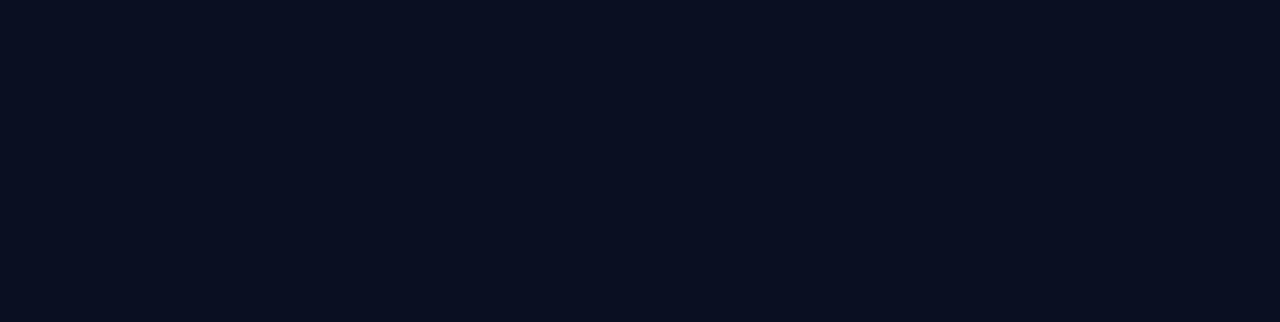
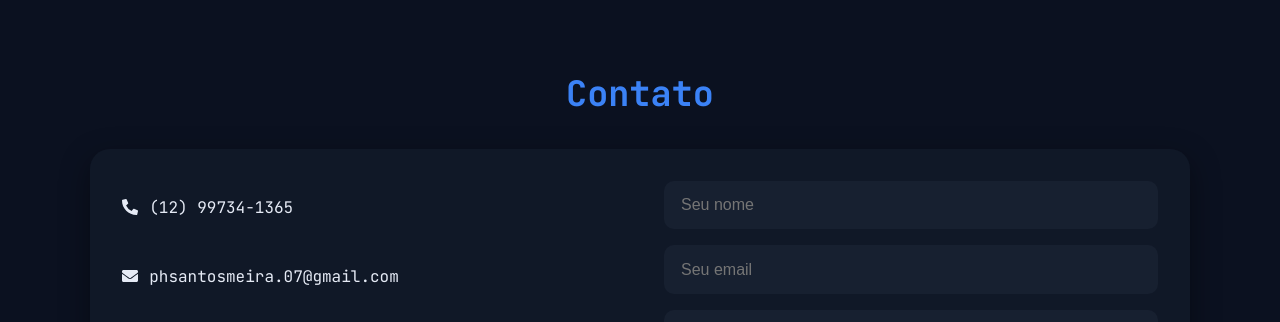
Before and after one commit to meiraPe/PortfolioPessoal, a Next.js app: page / in a window 1280 px wide. Shown: the part 2475-2797 px from the top of the page. Before the commit the page ends 2453 px from the top, so only its background shows below. Built offline with nearby package versions, Linux system fonts and the light colour scheme.

Commit message:
Adicionando sessoes

```diff
--- a/src/pages/index.js
+++ b/src/pages/index.js
@@ -4,6 +4,8 @@ import Header from "@/components/Header";
 import Hero, { Section } from "@/components/Hero";
 import About from "@/components/About";
 import Projects from "@/components/ProjectSection";
+import Contact from "@/components/Contact"
+import Footer from "@/components/Footer";
 
 export default function Home() {
   return (
@@ -29,6 +31,14 @@ export default function Home() {
         <section>
         <Projects/>
         </section>
+
+        <section>
+          <Contact/>
+        </section>
+
+        <section>
+          <Footer/>
+        </section>
       </main>
     </>
   );
--- a/src/styles/globals.css
+++ b/src/styles/globals.css
@@ -35,7 +35,6 @@ a {
 }
 
 section {
-  padding: 0 2rem;
   scroll-snap-align: start;
   scroll-margin-top: 80px;
 }
```
